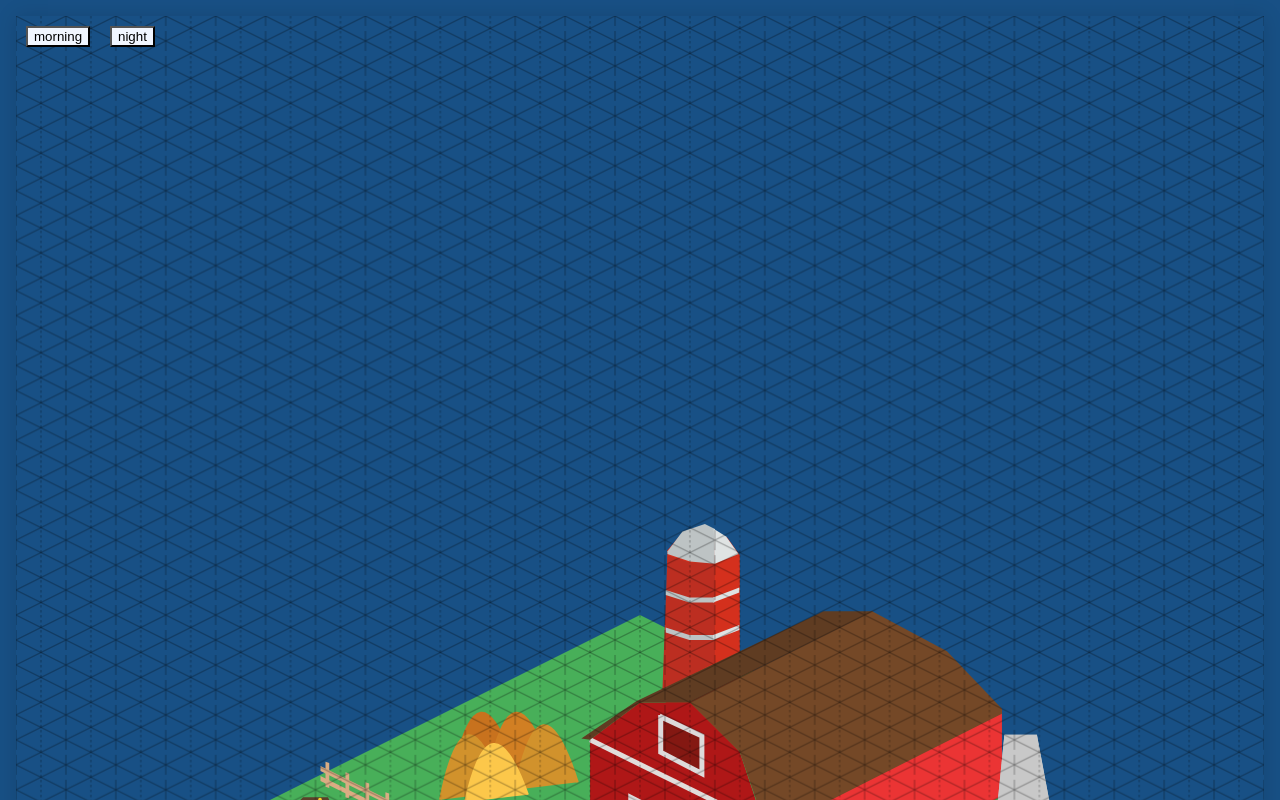
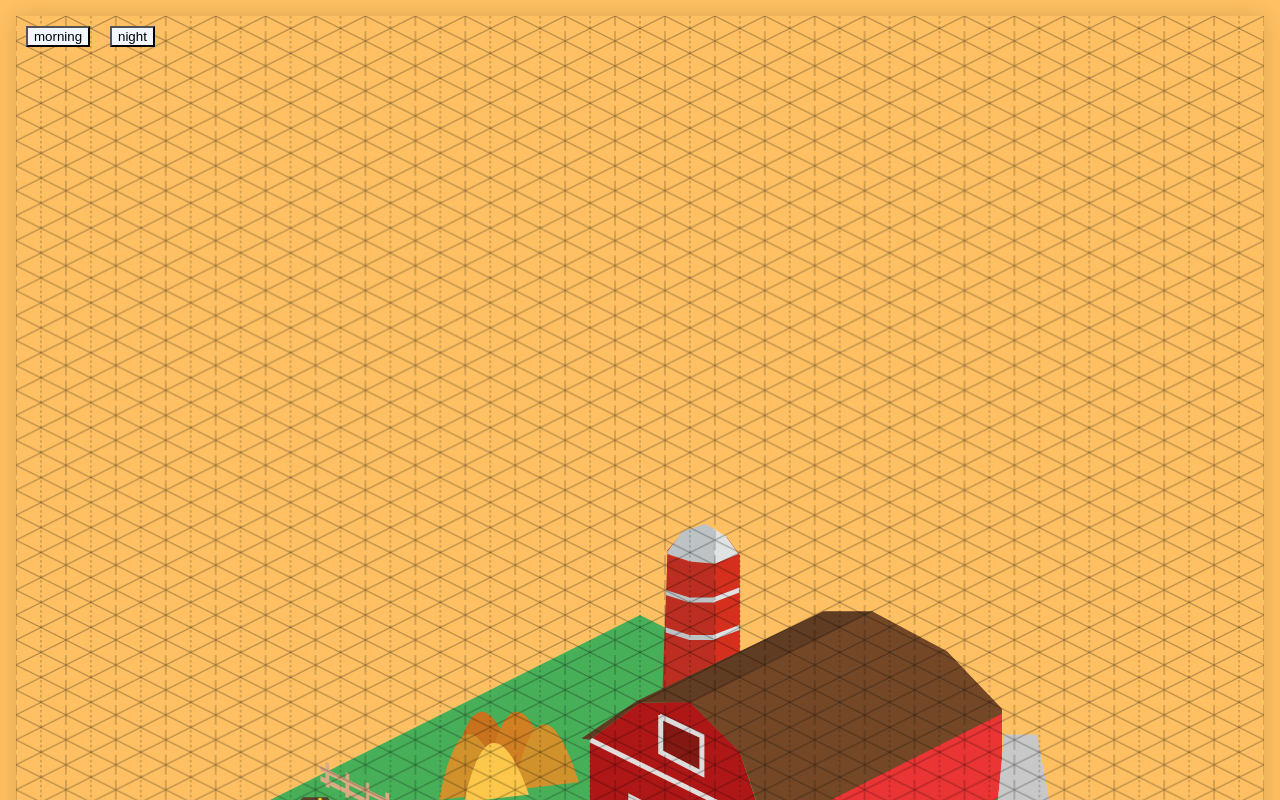
Before and after one commit to woranun-wareeparsert/multi, a plain HTML site: page index.html in a window 1280 px wide. Shown: the top 800 px of the page. Drawn offline with Linux system fonts and the light colour scheme.

Commit message:
Update index.html

```diff
--- a/index.html
+++ b/index.html
@@ -4,7 +4,7 @@
     <title>-----</title>
     <style>
         body{
-          background:#185085;
+          background:#FEC062;
           margin:1rem;
           text-align:center;
           font-family:sans-serif;
@@ -238,18 +238,24 @@
         <use href="#ลูกเจี๊ยบ" x="41" y="-23" />
       </g>
       <!--รถ-->
-      <g transform="translate(150 365)">
-        <path stroke="#f000" stroke-width="1" fill="#FF6C00"
+      <g transform="translate(150 360)">
+        <path stroke="#f000" stroke-width="1" fill="#D9741B"
+          d="m19 -11.5 v8 l12 6 l26 -13 v-8 l-13 -6"/>
+        <path stroke="#f000" stroke-width="1" fill="#0002"
+    			d="m19 -11.5 v8 l12 5 l26 -12 v-8 l-25 13"/>
+        <path stroke="#f000" stroke-width="1" fill="#0003"
+    			d="m19 -11.5 l6 3 l20 -10 l6 3 l5 -3 l-13 -6"/>
+        <path stroke="#f000" stroke-width="1" fill="#D9741B"
           d="m-4 2 v6 l12 6 l16 -8 v-6 l-13 -6"/>
-        <path stroke="#f000" stroke-width="1" fill="#FF6C00"
+        <path stroke="#f000" stroke-width="1" fill="#D9741B"
           d="m4 -8 v12 l12 6 l16 -8 v-12 l-13 -6"/>
         <path stroke="#f000" stroke-width="1" fill="#0002"
     			d="m4 -8 v7 l11 5 v-7"/>
         <path stroke="#f000" stroke-width="1" fill="#0002"
     			d="m-4 2 v7 l11 5 l25 -12 v-12 l-17 7 v7 l-7 4"/>
-        <circle cx="25" cy="5" r="4" fill="#82807D" />>
+        <circle cx="25" cy="6" r="4" fill="#707070" />
+        <circle cx="49" cy="-6" r="4" fill="#707070" />
       </g>
-
 
 
       <!--grid-->
```
